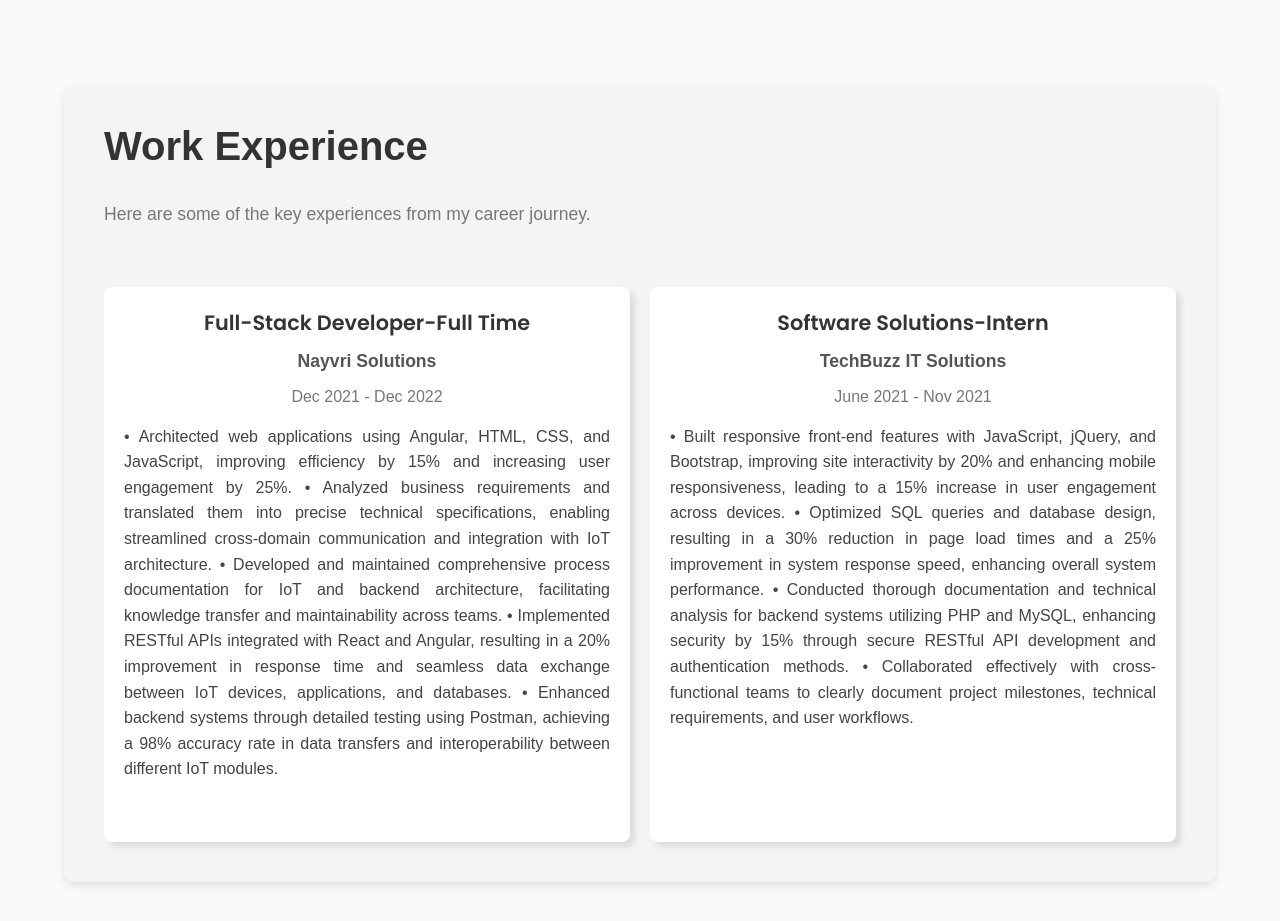
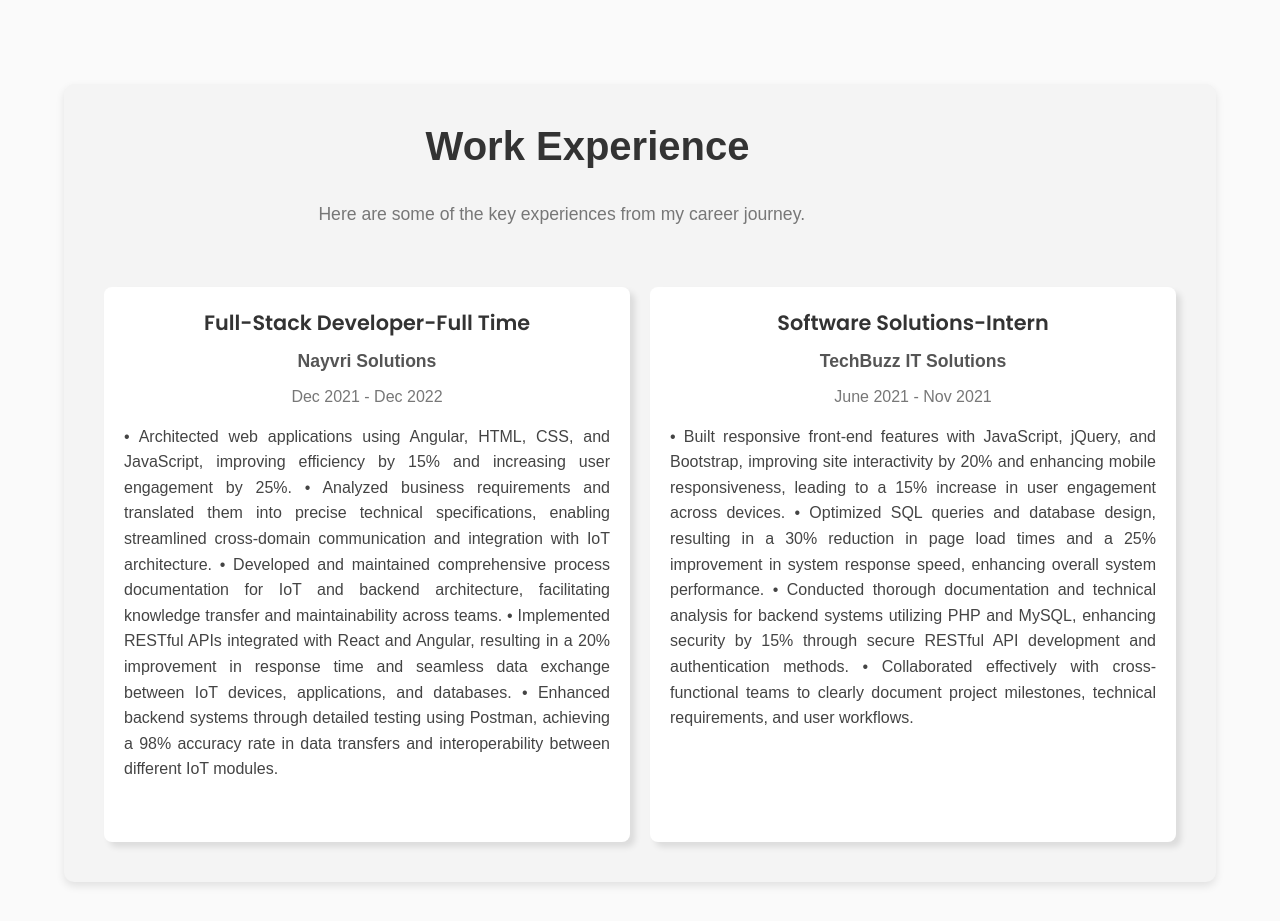
Before and after one commit to Vamsikrishna9797/portfolio, a plain HTML site: page index.html in a window 1280 px wide. Shown: the part 4860-5781 px from the top of the page. Drawn offline with nearby package versions, Linux system fonts and the light colour scheme.

Commit message:
Update style.css

```diff
--- a/style.css
+++ b/style.css
@@ -335,6 +335,9 @@
 }
 
 /* ----- ABOUT INFO ----- */
+.section-text p{
+    margin-top: -15%;
+}
 
 
 
@@ -850,7 +853,12 @@
     gap: 20px;
     padding-top: 20px;
 }
-
+.work-experience-header h2{
+    margin-left: 30%;
+}
+.work-experience-header p{
+    margin-left: 20%;
+}
 .work-experience-card {
     background-color: #fff;
     padding: 20px;
```
